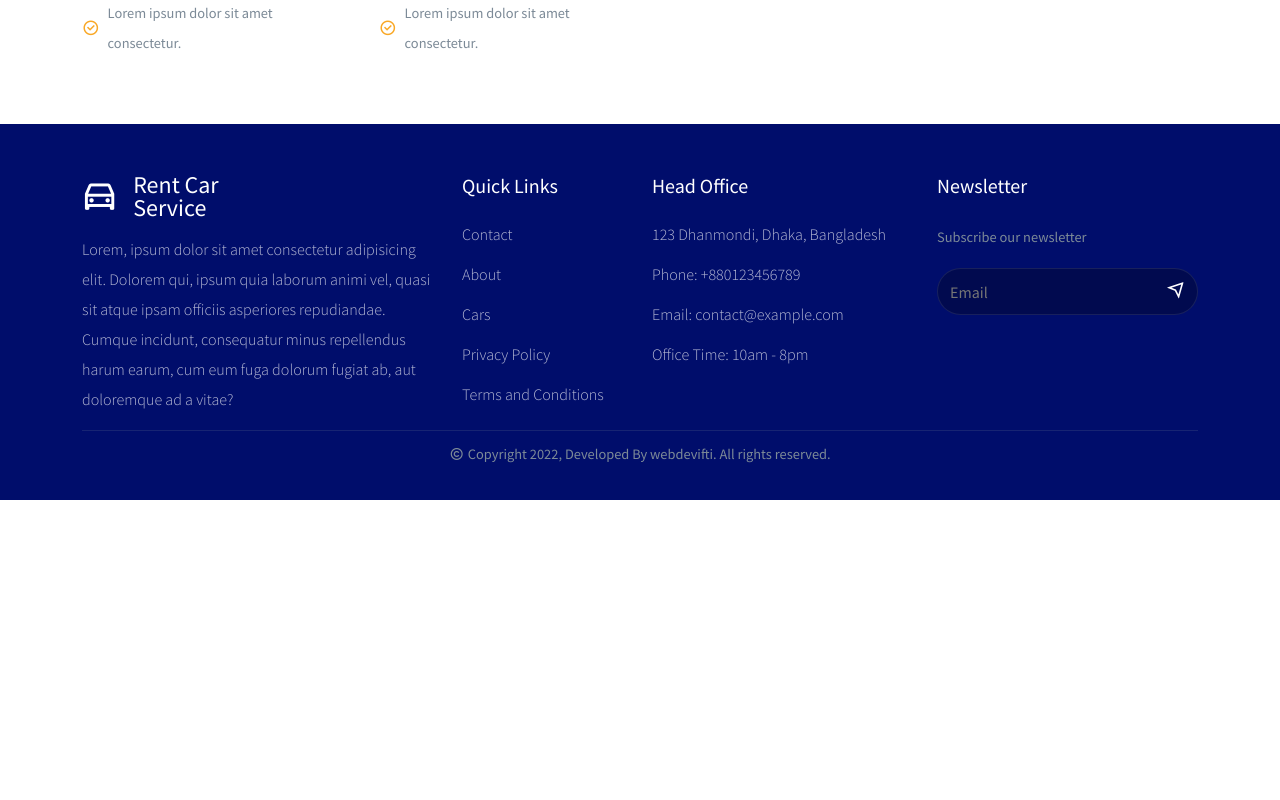
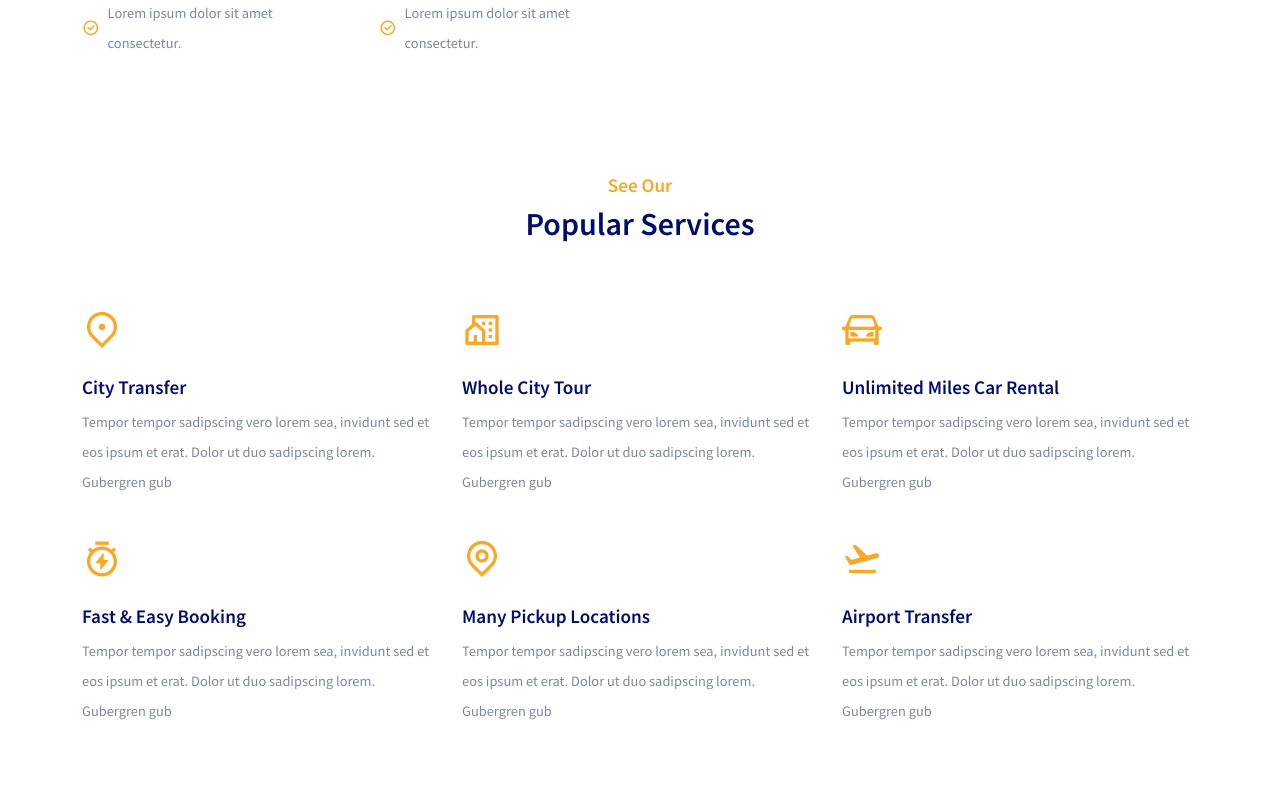
Before and after one commit to webdevifti/react-car-rental-website, a React (Create React App) app: page /home in a window 1280 px wide. Shown: the part 1480-2280 px from the top of the page. Before the commit the page ends 1980 px from the top, so only its background shows below. Built offline with nearby package versions, Linux system fonts and the light colour scheme.

Commit message:
home service done

```diff
--- /dev/null
+++ b/src/components/UI/ServiceList.jsx
@@ -0,0 +1,27 @@
+import React from 'react'
+import { Col } from 'reactstrap'
+import '../../styles/service-list.css'
+import serviceData from '../../assets/data/serviceData'
+
+const ServiceItem = ({ item }) => (
+    <Col lg="4" md="4" sm="6" className='mb-3'>
+        <div className="service__item">
+            <span className='mb-3 d-inline-block'>
+                <i className={item.icon} />
+            </span>
+            <h6>{item.title}</h6>
+            <p className="section__description">{item.desc}</p>
+        </div>
+    </Col>
+);
+const ServiceList = () => {
+    return <>
+        {
+            serviceData.map(item => (
+                <ServiceItem item={item} key={item.id} />
+            ))
+        }
+    </>
+}
+
+export default ServiceList
--- a/src/pages/Home.jsx
+++ b/src/pages/Home.jsx
@@ -4,6 +4,7 @@ import HeroSlider from '../components/UI/HeroSlider'
 import Helmet from '../components/helmet/Helmet'
 import FindCarForm from '../components/UI/FIndCarForm'
 import AboutSection from '../components/UI/AboutSection'
+import ServiceList from '../components/UI/ServiceList'
 
 const Home = () => {
   return (
@@ -28,6 +29,18 @@ const Home = () => {
         </div>
       </section>
       <AboutSection />
+
+      <section>
+        <Container>
+          <Row>
+            <Col lg="12" className="mb-5 text-center">
+              <h6 className="section__subtitle">See Our</h6>
+              <h2 className="section__title">Popular Services</h2>
+            </Col>
+            <ServiceList />
+          </Row>
+        </Container>
+      </section>
     </Helmet>
   )
 }
--- /dev/null
+++ b/src/styles/service-list.css
@@ -0,0 +1,14 @@
+.service__item span i{
+    font-size: 2.5rem;
+    color: #f9a826;
+}
+
+.service__item h6{
+    font-size: 1.2rem;
+    font-weight: 600;
+    transition: 0.3s;
+}
+
+.service__item h6:hover{
+    color: #f9a826;
+}
```
